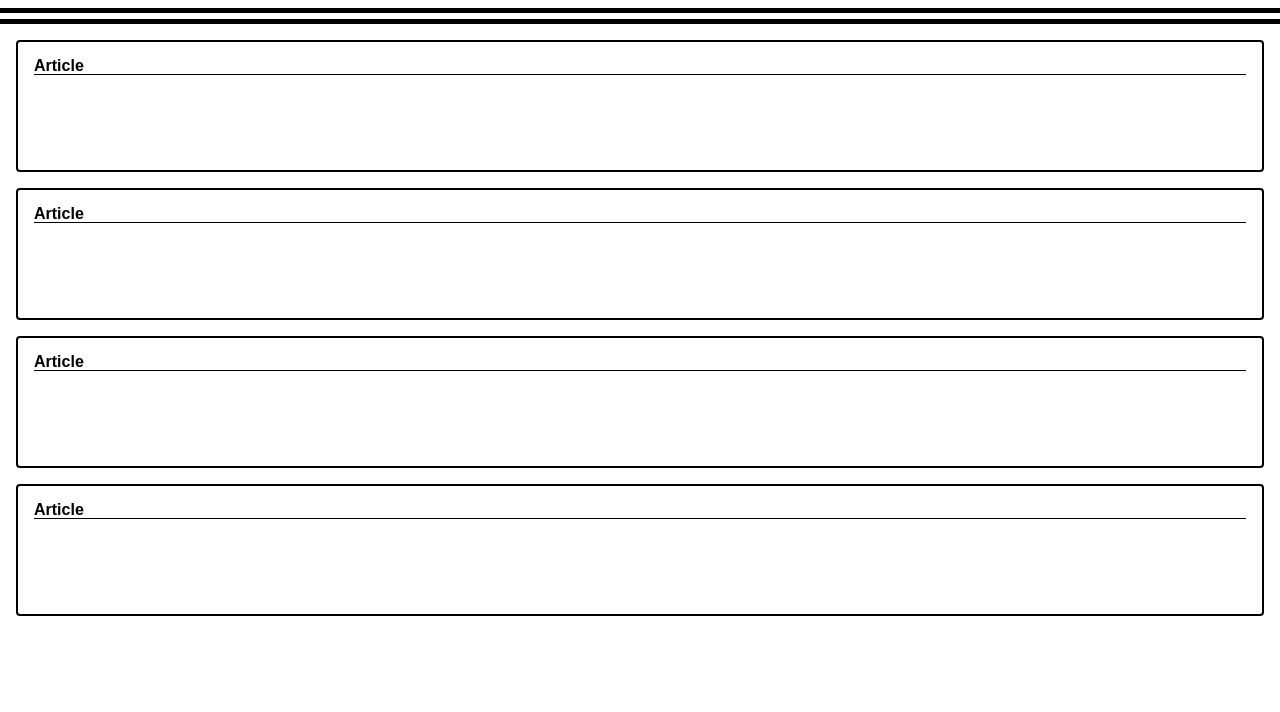
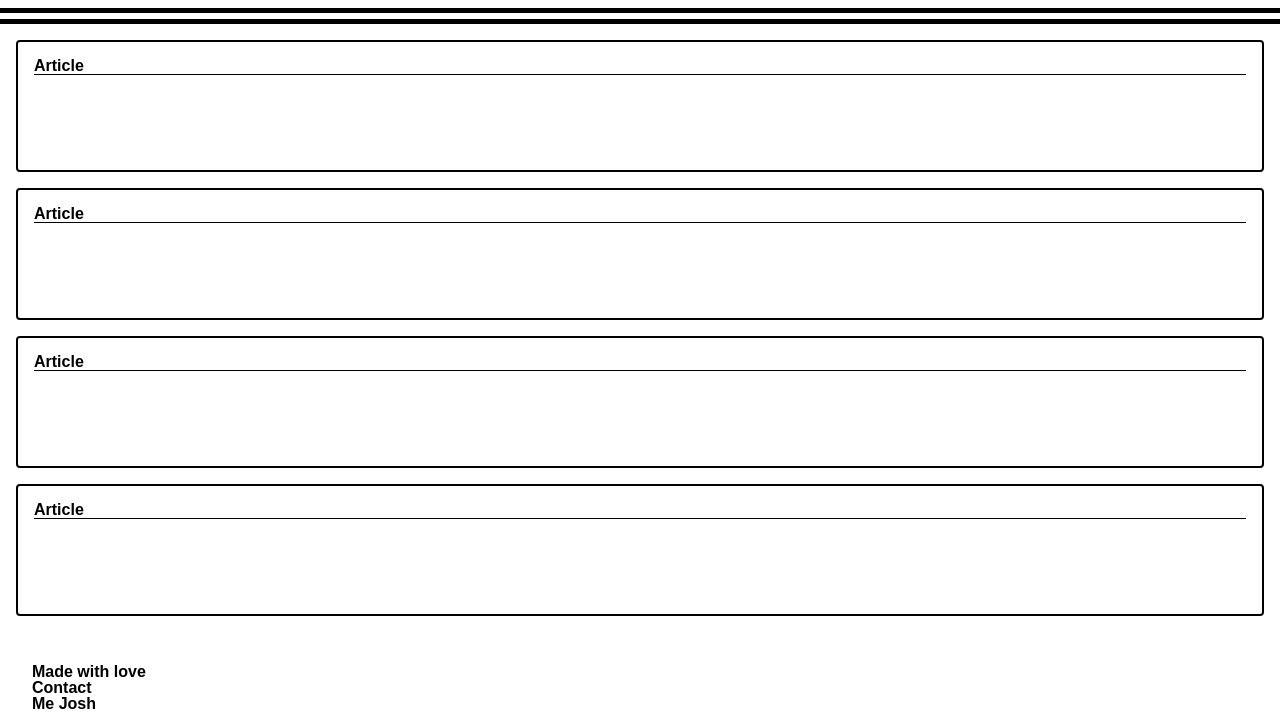
Before and after one commit to JoshuaPruitt/Challenge-04, a plain HTML site: page blog.html in a window 1280 px wide. Shown: the part 88-800 px from the top of the page. Drawn offline with Linux system fonts and the light colour scheme.

Commit message:
added very basic footer

```diff
--- a/blog.html
+++ b/blog.html
@@ -37,8 +37,18 @@
 
     <article>
       <h2>article</h2>
+
     </article>
   </main>
+
+  <footer>
+    <h3>Made with love</h3>
+
+    <section>
+      <h2>Contact</h2>
+      <h3>Me Josh</h3>
+    </section>
+  </footer>
 </body>
 
 </html>
```
